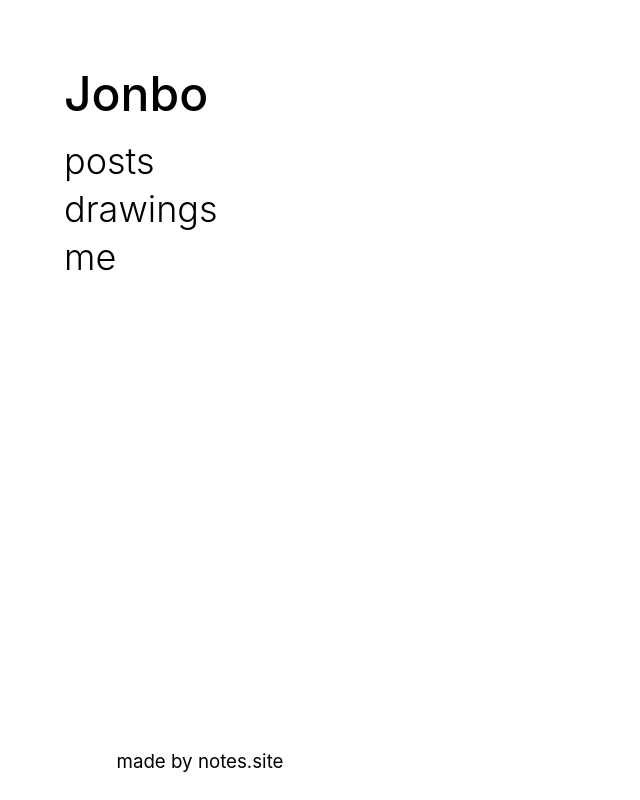
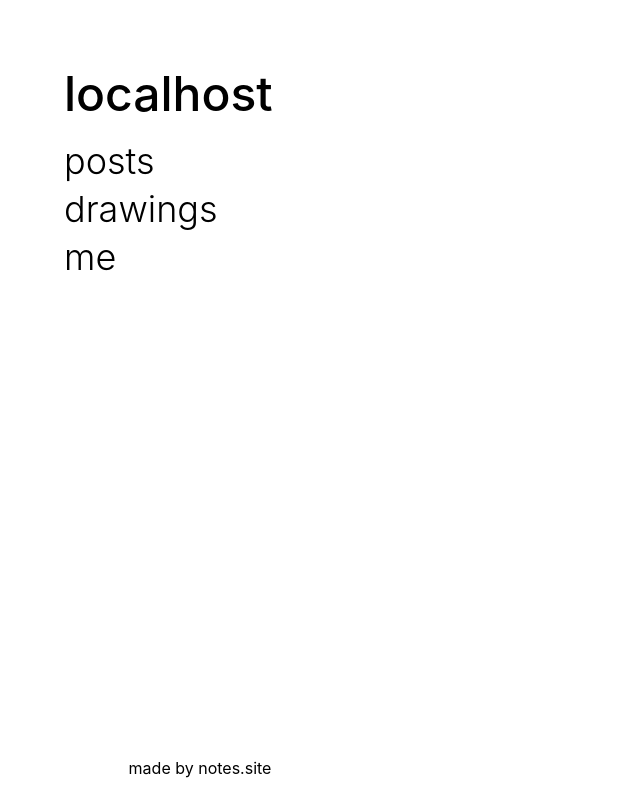
Before and after one commit to jborichevskiy/apple-notes-ipfs, a Next.js app in the folder packages/web/: page /posts/1 in a window 1280 px wide. Shown: the whole page, without its empty margins (0-640 px from the left). Built offline with nearby package versions, Linux system fonts and the light colour scheme; no server answers; the database is empty.

Commit message:
Updated footer styling and spacing

```diff
--- a/packages/web/components/Footer.js
+++ b/packages/web/components/Footer.js
@@ -1,13 +1,15 @@
-import Link from "next/router";
+import Link from "next/link";
 
-import styles from '@components/Footer.module.css'
+import styles from "@components/Footer.module.css";
 
 const Footer = () => {
   return (
     <div className={styles.container}>
-      <h3>made by notes.site</h3>
+      <Link prefetch={false} href="https://notes.site">
+        <a>made by notes.site</a>
+      </Link>
     </div>
-  )
+  );
 };
 
 export default Footer;
--- a/packages/web/components/Footer.module.css
+++ b/packages/web/components/Footer.module.css
@@ -1,4 +1,5 @@
 .container {
+  padding: 8px;
   display: flex;
   justify-content: center;
   align-items: center;
--- a/packages/web/components/Layout.js
+++ b/packages/web/components/Layout.js
@@ -1,12 +1,22 @@
-import styles from "@components/Layout.module.css";
+import { useMemo } from "react";
+
 import Sidebar from "@components/Sidebar";
 import Footer from "@components/Footer";
 
+import styles from "@components/Layout.module.css";
+
 const Layout = ({ children }) => {
+  const pageName = useMemo(() => {
+    if (typeof window === "undefined") return "";
+    return window.location.hostname
+      .replace(".notes.site", "")
+      .replace(".localhost", "");
+  }, []);
+
   return (
     <div className={styles.container}>
       <aside className={styles.sidebar}>
-        <Sidebar name="Jonbo" />
+        <Sidebar name={pageName} />
       </aside>
       <main className={styles.body}>{children}</main>
       <div className={styles.footer}>
--- a/packages/web/components/Layout.module.css
+++ b/packages/web/components/Layout.module.css
@@ -6,20 +6,25 @@
   grid-template-areas:
     "sidebar main"
     "sidebar main"
-    "footer main"
+    "footer main";
+  overflow-y: scroll;
 }
 
 main.body {
   grid-area: main;
-  overflow-y: scroll;
 }
 
 aside.sidebar {
   grid-area: sidebar;
 }
 
+div.footer {
+  grid-area: footer;
+}
+
 @media screen and (max-width: 900px) {
   .container {
+    grid-template-rows: auto auto 50px;
     grid-template-areas:
       "sidebar sidebar"
       "main main"
--- a/packages/web/components/Sidebar.js
+++ b/packages/web/components/Sidebar.js
@@ -1,4 +1,6 @@
+import { useEffect, useMemo } from "react";
 import Link from "next/link";
+import { useRouter } from "next/router";
 
 import styles from "@components/Sidebar.module.css";
 import Footer from "@components/Footer";
```
